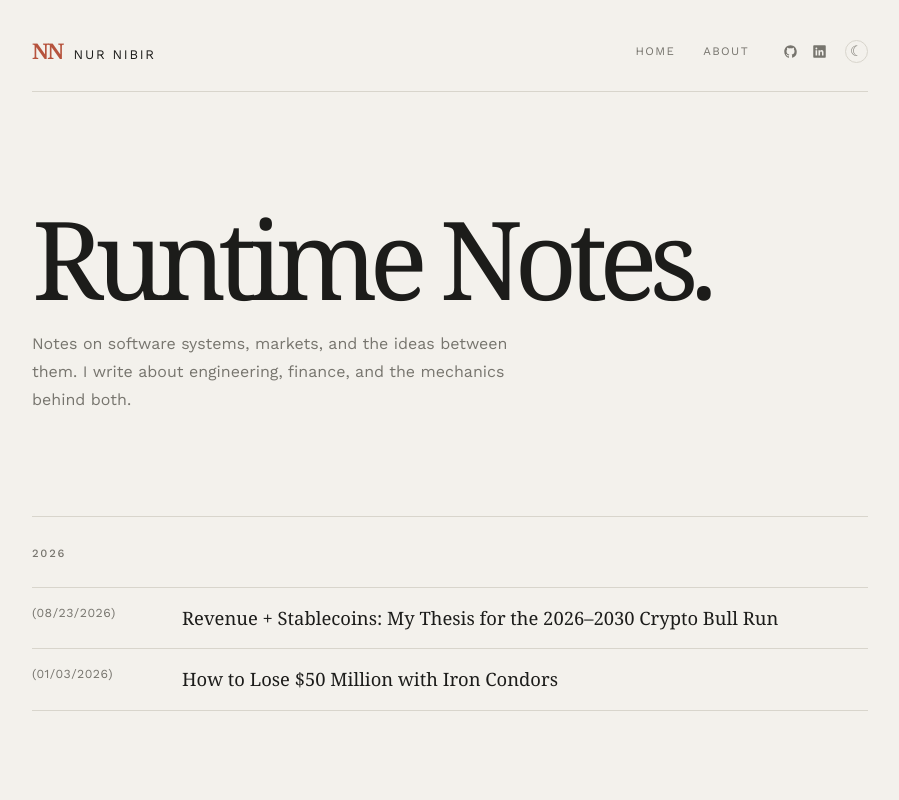
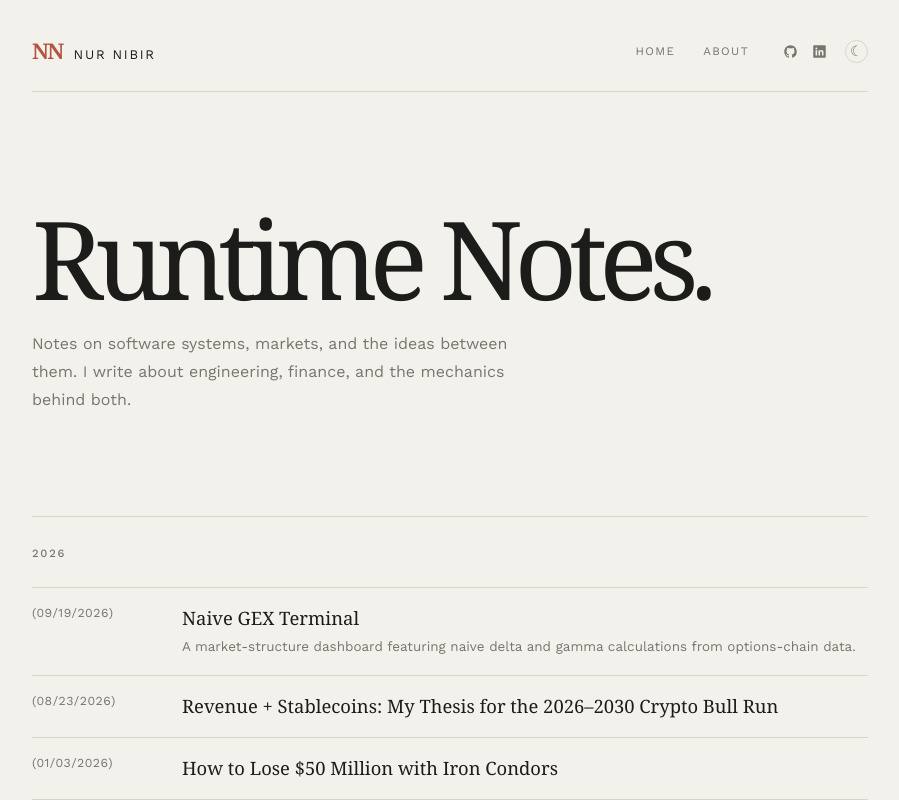
Before and after one commit to nurnibir123/dev, a React (Vite) app: page / in a window 1280 px wide. Shown: the top 800 px of the page, without its empty margins (190-1089 px from the left). Built offline with nearby package versions, Linux system fonts and the light colour scheme.

Commit message:
Add Naive GEX Terminal portfolio entry

```diff
--- a/src/App.jsx
+++ b/src/App.jsx
@@ -2,6 +2,7 @@ import { useEffect, useState } from 'react';
 import { Link } from 'react-router-dom';
 
 const posts = [
+  { date: '09/19/2026', title: 'Naive GEX Terminal', description: 'A market-structure dashboard featuring naive delta and gamma calculations from options-chain data.', href: 'https://naive-gex.vercel.app/' },
   { date: '08/23/2026', title: 'Revenue + Stablecoins: My Thesis for the 2026–2030 Crypto Bull Run', href: 'revenue-stablecoins-crypto-bull-run.html' },
   { date: '01/03/2026', title: 'How to Lose $50 Million with Iron Condors', href: 'how-to-lose-50-million.html' },
 ];
@@ -24,7 +25,7 @@ export default function App() {
   return <div className="page">
     <header className="topbar"><Link className="brand" to="/"><span className="logo">NN</span><span className="name">Nur Nibir</span></Link><nav className="nav"><Link to="/">home</Link><a href="#about">about</a></nav><div className="header-actions"><SocialLinks /><button className="theme-toggle" type="button" onClick={() => setDarkMode((value) => !value)} aria-label="Toggle dark theme">{darkMode ? '☼' : '☾'}</button></div></header>
     <section id="home" className="hero"><h1>Runtime Notes.</h1><p className="lede">Notes on software systems, markets, and the ideas between them. I write about engineering, finance, and the mechanics behind both.</p></section>
-    <main className="content"><section className="year-block"><h2>2026</h2><ol>{posts.map((post) => <li key={post.href}><span>({post.date})</span> <a href={`./${post.href}`}>{post.title}</a></li>)}</ol></section></main>
+    <main className="content"><section className="year-block"><h2>2026</h2><ol>{posts.map((post) => <li key={post.href}><span>({post.date})</span> <div><a href={post.href} target={post.href.startsWith('http') ? '_blank' : undefined} rel={post.href.startsWith('http') ? 'noreferrer' : undefined}>{post.title}</a>{post.description ? <p className="entry-description">{post.description}</p> : null}</div></li>)}</ol></section></main>
     <section id="about" className="about"><div className="about-card"><p className="date">January 20, 2026</p><h2>About Me</h2><p>Hey, I’m Nur. I grew up in Queens and studied computer science at Stony Brook University. I work with product teams on the systems behind customer-facing software. This site is where I collect experiments, market observations, and unfinished ideas.</p><p>I’ve built distributed systems at AWS, Amazon Alexa, Coinbase, and American Express. My work has covered platform migrations, performance, resiliency, and multi-region launches.</p></div></section>
   </div>;
 }
--- a/styles.css
+++ b/styles.css
@@ -76,6 +76,7 @@ a:focus-visible { outline: 2px solid var(--accent); outline-offset: 4px; }
 .year-block span { color: var(--muted); font-size: 0.77rem; letter-spacing: 0.04em; }
 .year-block li a { font-family: var(--serif); font-size: 1.15rem; transition: color 160ms ease; }
 .year-block li a:hover { color: var(--accent); }
+.entry-description { margin: 6px 0 0; color: var(--muted); font-size: 0.84rem; line-height: 1.55; }
 
 .about { margin-top: 118px; border-top: 1px solid var(--line); padding-top: 28px; }
 .about-card { max-width: 680px; }
```
